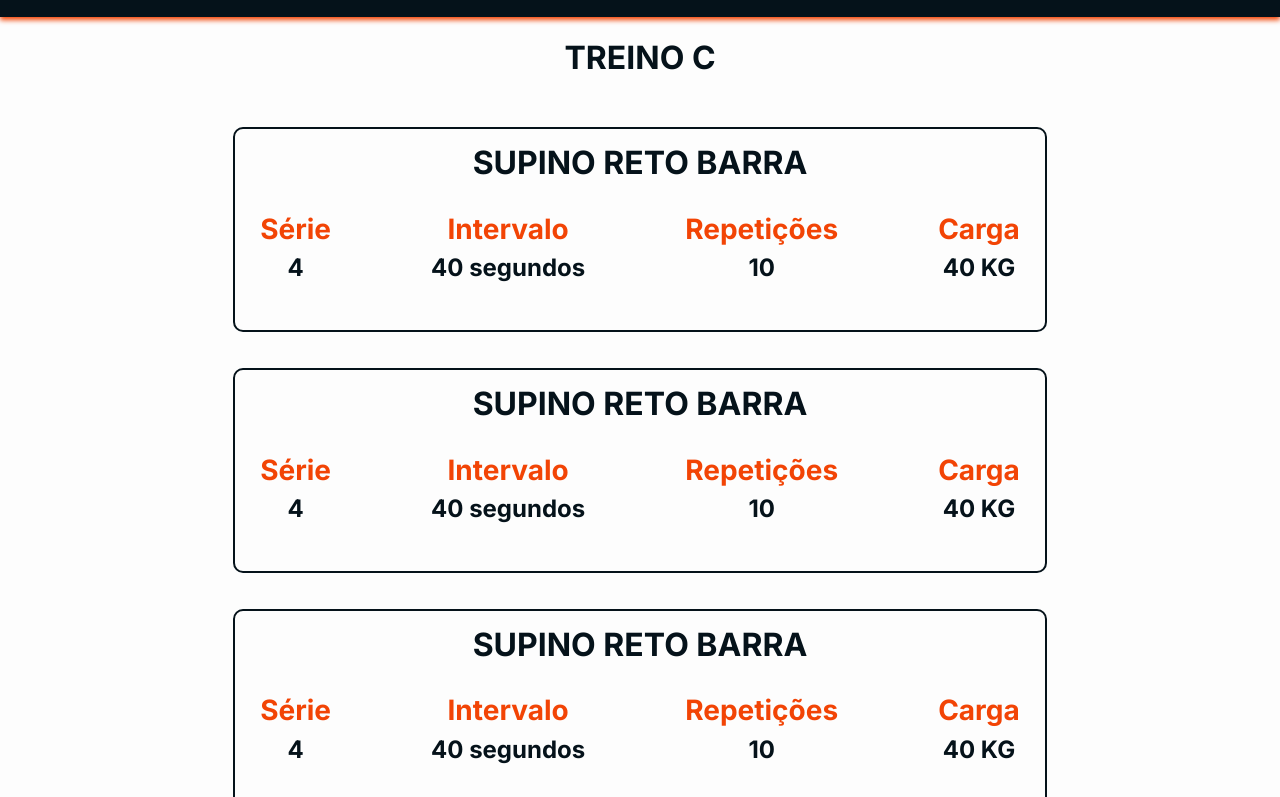
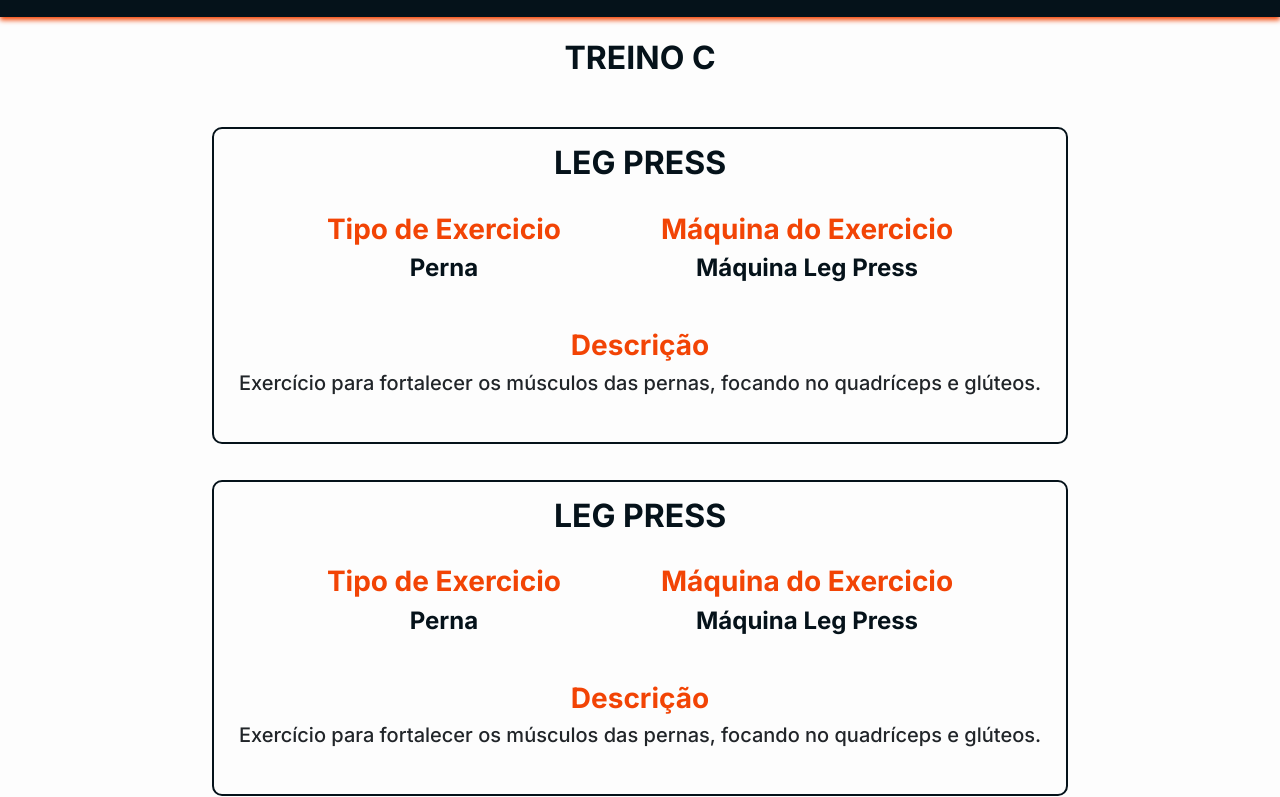
Before and after one commit to braulefernandes/WebFrontAcademia, a plain HTML site: page Front-End-Academia-main/Front-End-Academia-main/trabalhoAcademia/treinoC/index.html in a window 1280 px wide. Shown: the part 83-880 px from the top of the page. Drawn offline with nearby package versions, Linux system fonts and the light colour scheme.

Commit message:
Correção de Erros e Bugs

```diff
--- a/Front-End-Academia-main/Front-End-Academia-main/trabalhoAcademia/acessoFitPulseUser/script.js
+++ b/Front-End-Academia-main/Front-End-Academia-main/trabalhoAcademia/acessoFitPulseUser/script.js
@@ -113,7 +113,7 @@ document.addEventListener("DOMContentLoaded", function() {
     const input = document.getElementById("input-data_nascimento");
 
     // Define o texto do placeholder dinamicamente
-    input.setAttribute("placeholder", "Data de Nascimento");
+    input.setAttribute("placeholder", "28/08/2003");
 });
 
 // COLOCAR A INFORMAÇÃO NO PLACEHOLDER NO TELEFONE
@@ -131,7 +131,7 @@ document.addEventListener("DOMContentLoaded", function() {
     const input = document.getElementById("input-cpf");
 
     // Define o texto do placeholder dinamicamente
-    input.setAttribute("placeholder", "CPF");
+    input.setAttribute("placeholder", "064.030.713-27");
 });
 
 // COLOCAR A INFORMAÇÃO NO PLACEHOLDER NO EMAIL
--- a/Front-End-Academia-main/Front-End-Academia-main/trabalhoAcademia/treinoC/index.html
+++ b/Front-End-Academia-main/Front-End-Academia-main/trabalhoAcademia/treinoC/index.html
@@ -34,132 +34,129 @@
                     <div class="infos-gerais">
                         <div class="produtos-container">
                             <div class="box-produtos">
-                                <h2>SUPINO RETO BARRA</h2>
+                                <h2>LEG PRESS</h2>
 
+                                <dl class="definicao-alinhada">
+                                    <div class="termo">
+                                        <dt><h3>Tipo de Exercicio</h3></dt>
+                                        <dd><h4>Perna</h4></dd>
+                                    </div>
+
+                                    <div class="termo">
+                                        <dt><h3>Máquina do Exercicio</h3></dt>
+                                        <dd><h4>Máquina Leg Press</h4></dd>
+                                    </div>
                                 </dl>
                                 <dl class="definicao-alinhada">
                                     <div class="termo">
-                                        <dt><h3>Série</h3></dt>
-                                        <dd><h4>4</h4></dd>
+                                        <dt><h3>Descrição</h3></dt>
+                                        <dd><h5>Exercício para fortalecer os músculos das pernas, focando no quadríceps e glúteos.</h5></dd>
+                                    </div>
+                                </dl>
+                            </div>
+                            <div class="box-produtos">
+                                <h2>LEG PRESS</h2>
+
+                                <dl class="definicao-alinhada">
+                                    <div class="termo">
+                                        <dt><h3>Tipo de Exercicio</h3></dt>
+                                        <dd><h4>Perna</h4></dd>
                                     </div>
 
                                     <div class="termo">
-                                        <dt><h3>Intervalo</h3></dt>
-                                        <dd><h4>40 segundos</h4></dd>
+                                        <dt><h3>Máquina do Exercicio</h3></dt>
+                                        <dd><h4>Máquina Leg Press</h4></dd>
+                                    </div>
+                                </dl>
+                                <dl class="definicao-alinhada">
+                                    <div class="termo">
+                                        <dt><h3>Descrição</h3></dt>
+                                        <dd><h5>Exercício para fortalecer os músculos das pernas, focando no quadríceps e glúteos.</h5></dd>
+                                    </div>
+                                </dl>
+                            </div>
+                            <div class="box-produtos">
+                                <h2>LEG PRESS</h2>
+
+                                <dl class="definicao-alinhada">
+                                    <div class="termo">
+                                        <dt><h3>Tipo de Exercicio</h3></dt>
+                                        <dd><h4>Perna</h4></dd>
                                     </div>
 
                                     <div class="termo">
-                                        <dt><h3>Repetições</h3></dt>
-                                        <dd><h4>10</h4></dd>
+                                        <dt><h3>Máquina do Exercicio</h3></dt>
+                                        <dd><h4>Máquina Leg Press</h4></dd>
+                                    </div>
+                                </dl>
+                                <dl class="definicao-alinhada">
+                                    <div class="termo">
+                                        <dt><h3>Descrição</h3></dt>
+                                        <dd><h5>Exercício para fortalecer os músculos das pernas, focando no quadríceps e glúteos.</h5></dd>
+                                    </div>
+                                </dl>
+                            </div>
+                            <div class="box-produtos">
+                                <h2>LEG PRESS</h2>
+
+                                <dl class="definicao-alinhada">
+                                    <div class="termo">
+                                        <dt><h3>Tipo de Exercicio</h3></dt>
+                                        <dd><h4>Perna</h4></dd>
                                     </div>
 
                                     <div class="termo">
-                                        <dt><h3>Carga</h3></dt>
-                                        <dd><h4>40 KG</h4></dd>
-                                </dl>
-                            </div>
-
-                            <div class="box-produtos">
-                                <h2>SUPINO RETO BARRA</h2>
-
+                                        <dt><h3>Máquina do Exercicio</h3></dt>
+                                        <dd><h4>Máquina Leg Press</h4></dd>
+                                    </div>
                                 </dl>
                                 <dl class="definicao-alinhada">
                                     <div class="termo">
-                                        <dt><h3>Série</h3></dt>
-                                        <dd><h4>4</h4></dd>
+                                        <dt><h3>Descrição</h3></dt>
+                                        <dd><h5>Exercício para fortalecer os músculos das pernas, focando no quadríceps e glúteos.</h5></dd>
+                                    </div>
+                                </dl>
+                            </div>
+                            <div class="box-produtos">
+                                <h2>LEG PRESS</h2>
+
+                                <dl class="definicao-alinhada">
+                                    <div class="termo">
+                                        <dt><h3>Tipo de Exercicio</h3></dt>
+                                        <dd><h4>Perna</h4></dd>
                                     </div>
 
                                     <div class="termo">
-                                        <dt><h3>Intervalo</h3></dt>
-                                        <dd><h4>40 segundos</h4></dd>
+                                        <dt><h3>Máquina do Exercicio</h3></dt>
+                                        <dd><h4>Máquina Leg Press</h4></dd>
+                                    </div>
+                                </dl>
+                                <dl class="definicao-alinhada">
+                                    <div class="termo">
+                                        <dt><h3>Descrição</h3></dt>
+                                        <dd><h5>Exercício para fortalecer os músculos das pernas, focando no quadríceps e glúteos.</h5></dd>
+                                    </div>
+                                </dl>
+                            </div>
+                            <div class="box-produtos">
+                                <h2>LEG PRESS</h2>
+
+                                <dl class="definicao-alinhada">
+                                    <div class="termo">
+                                        <dt><h3>Tipo de Exercicio</h3></dt>
+                                        <dd><h4>Perna</h4></dd>
                                     </div>
 
                                     <div class="termo">
-                                        <dt><h3>Repetições</h3></dt>
-                                        <dd><h4>10</h4></dd>
+                                        <dt><h3>Máquina do Exercicio</h3></dt>
+                                        <dd><h4>Máquina Leg Press</h4></dd>
                                     </div>
-
-                                    <div class="termo">
-                                        <dt><h3>Carga</h3></dt>
-                                        <dd><h4>40 KG</h4></dd>
-                                </dl>
-                            </div>
-
-                            <div class="box-produtos">
-                                <h2>SUPINO RETO BARRA</h2>
-
                                 </dl>
                                 <dl class="definicao-alinhada">
                                     <div class="termo">
-                                        <dt><h3>Série</h3></dt>
-                                        <dd><h4>4</h4></dd>
+                                        <dt><h3>Descrição</h3></dt>
+                                        <dd><h5>Exercício para fortalecer os músculos das pernas, focando no quadríceps e glúteos.</h5></dd>
                                     </div>
-
-                                    <div class="termo">
-                                        <dt><h3>Intervalo</h3></dt>
-                                        <dd><h4>40 segundos</h4></dd>
-                                    </div>
-
-                                    <div class="termo">
-                                        <dt><h3>Repetições</h3></dt>
-                                        <dd><h4>10</h4></dd>
-                                    </div>
-
-                                    <div class="termo">
-                                        <dt><h3>Carga</h3></dt>
-                                        <dd><h4>40 KG</h4></dd>
-                                </dl>
-                            </div>
-
-                            <div class="box-produtos">
-                                <h2>SUPINO RETO BARRA</h2>
-
-                                </dl>
-                                <dl class="definicao-alinhada">
-                                    <div class="termo">
-                                        <dt><h3>Série</h3></dt>
-                                        <dd><h4>4</h4></dd>
-                                    </div>
-
-                                    <div class="termo">
-                                        <dt><h3>Intervalo</h3></dt>
-                                        <dd><h4>40 segundos</h4></dd>
-                                    </div>
-
-                                    <div class="termo">
-                                        <dt><h3>Repetições</h3></dt>
-                                        <dd><h4>10</h4></dd>
-                                    </div>
-
-                                    <div class="termo">
-                                        <dt><h3>Carga</h3></dt>
-                                        <dd><h4>40 KG</h4></dd>
-                                </dl>
-                            </div>
-
-                            <div class="box-produtos">
-                                <h2>SUPINO RETO BARRA</h2>
-
-                                </dl>
-                                <dl class="definicao-alinhada">
-                                    <div class="termo">
-                                        <dt><h3>Série</h3></dt>
-                                        <dd><h4>4</h4></dd>
-                                    </div>
-
-                                    <div class="termo">
-                                        <dt><h3>Intervalo</h3></dt>
-                                        <dd><h4>40 segundos</h4></dd>
-                                    </div>
-
-                                    <div class="termo">
-                                        <dt><h3>Repetições</h3></dt>
-                                        <dd><h4>10</h4></dd>
-                                    </div>
-
-                                    <div class="termo">
-                                        <dt><h3>Carga</h3></dt>
-                                        <dd><h4>40 KG</h4></dd>
                                 </dl>
                             </div>
                         </div>
@@ -168,7 +165,7 @@
             </section>
     </main>
 
-    <script src="/trabalhoAcademia/treinoA/script.js"></script>
+    <script src="/trabalhoAcademia/treinoC/script.js"></script>
     <script src="https://cdn.jsdelivr.net/npm/bootstrap@5.3.3/dist/js/bootstrap.bundle.min.js" integrity="sha384-YvpcrYf0tY3lHB60NNkmXc5s9fDVZLESaAA55NDzOxhy9GkcIdslK1eN7N6jIeHz" crossorigin="anonymous"></script>
 </body>
 </html>
```
Also changed, not shown: Front-End-Academia-main/Front-End-Academia-main/trabalhoAcademia/acessoFitPulseUser/index.html (+0 -43 lines), Front-End-Academia-main/Front-End-Academia-main/trabalhoAcademia/treinoA/index.html (+96 -99 lines), Front-End-Academia-main/Front-End-Academia-main/trabalhoAcademia/treinoB/index.html (+97 -100 lines).
